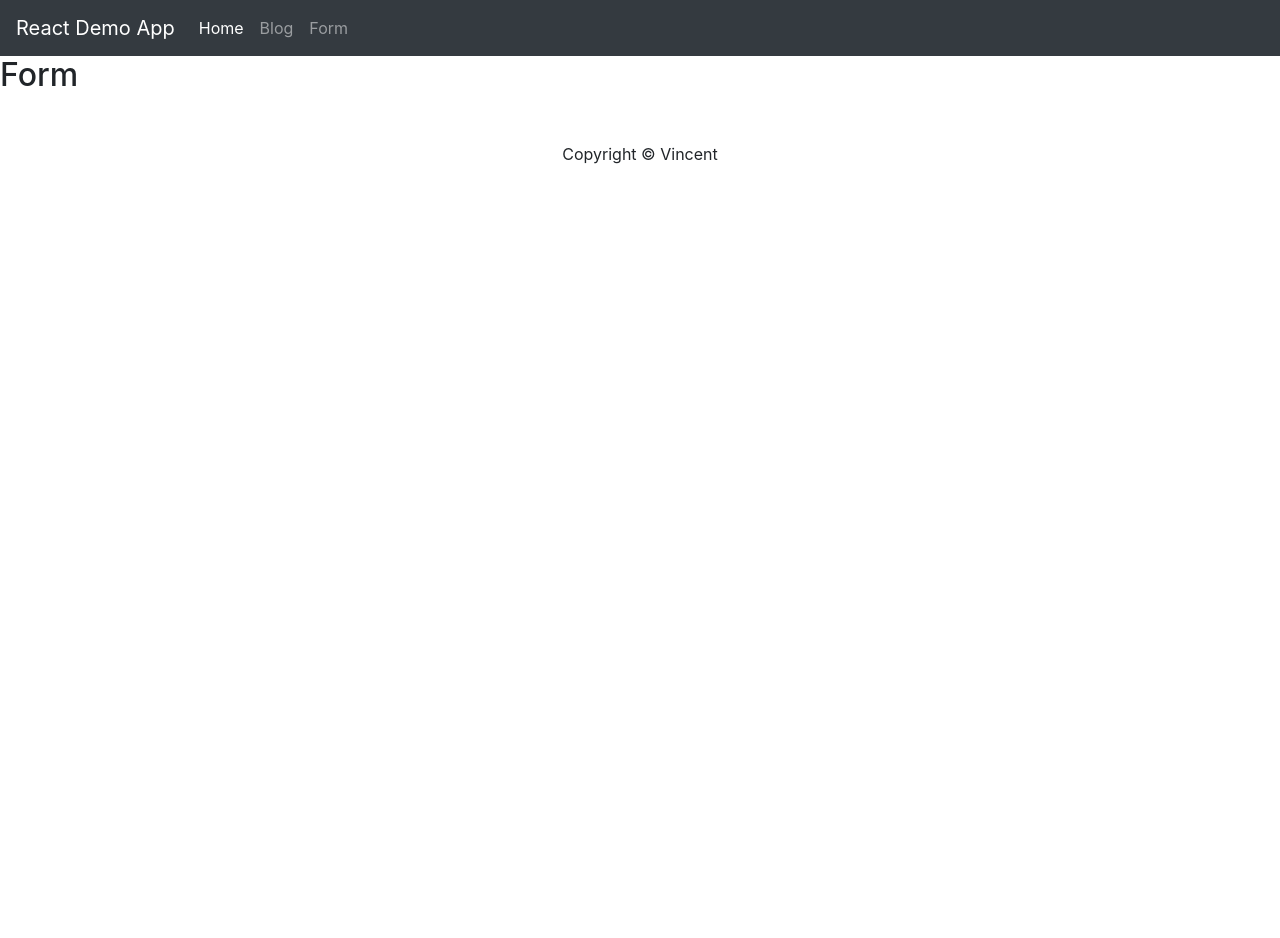
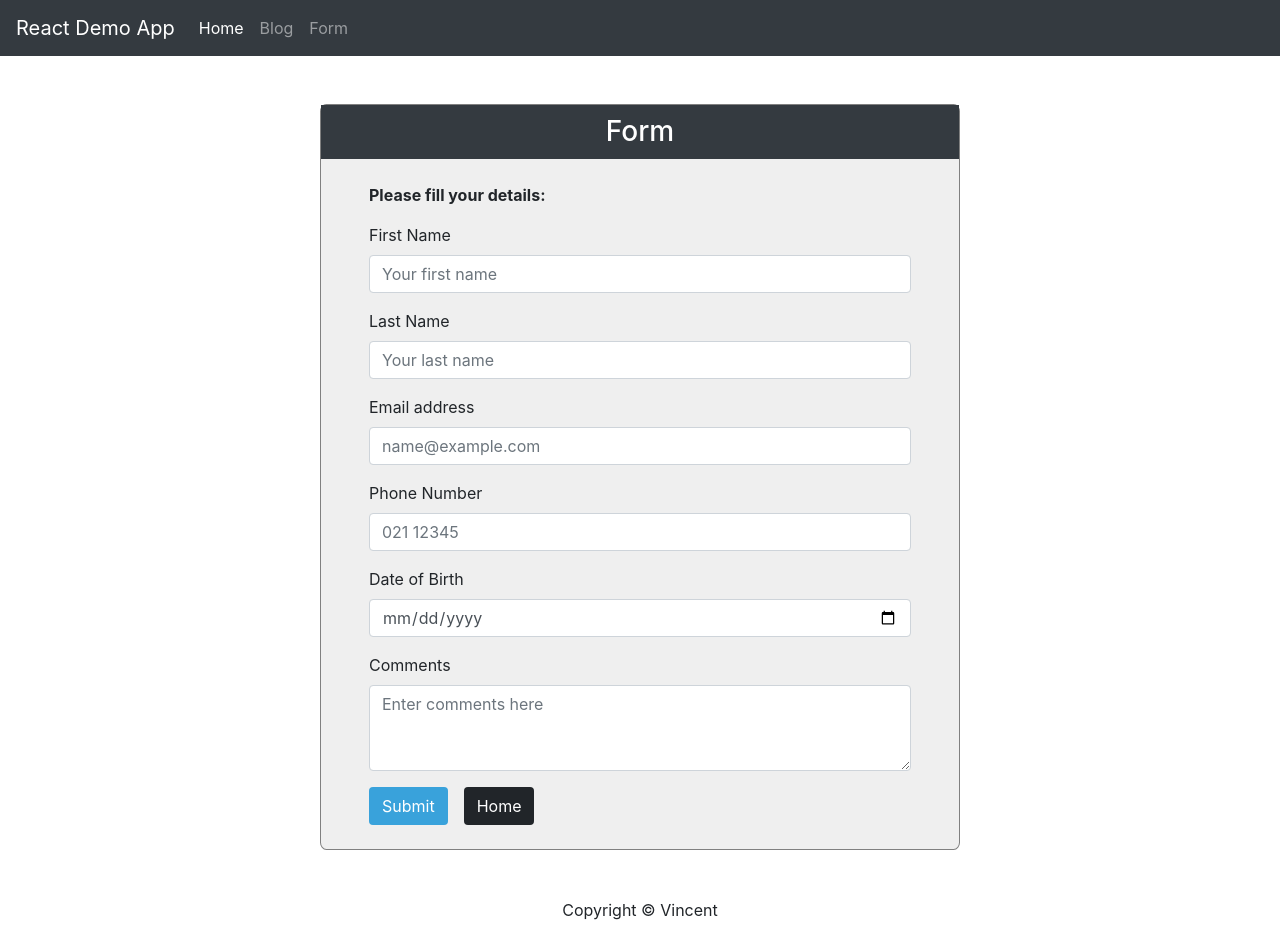
Before and after one commit to Hamsiny/React_Blog_Demo, a React (Create React App) app: page /form in a window 1280 px wide. Before the commit the page ends 800 px from the top, so only its background shows below. Built offline with nearby package versions, Linux system fonts and the light colour scheme.

Commit message:
update form details

```diff
--- a/src/Pages/BlogDetail/BlogDetail.css
+++ b/src/Pages/BlogDetail/BlogDetail.css
@@ -15,11 +15,14 @@
     line-height: 1.5;
     border-radius: 0.25rem;
     transition: color 0.15s ease-in-out, background-color 0.15s ease-in-out, border-color 0.15s ease-in-out, box-shadow 0.15s ease-in-out;
-    background-color: #212529;
     color: white;
 }
 
-.btnn:hover {
+.black {
+    background-color: #212529;
+}
+
+.black:hover {
     background-color: black;
     color: white;
 }
--- a/src/Pages/BlogDetail/BlogDetail.jsx
+++ b/src/Pages/BlogDetail/BlogDetail.jsx
@@ -27,8 +27,8 @@ const BlogDetail = () => {
             <h4 className='mt-4 title'>{data.title}</h4>
             <h5 className='mt-3'>Blog Id: {data.id}</h5>
             <p className='mt-3 mb-5'>{data.body}</p>
-            <Link to='/blogs'><button className='btnn mr-3'>Back to Blog</button></Link>
-            <Link to='/'><button className='btnn'>Home</button></Link>
+            <Link to='/blogs'><button className='btnn black mr-3'>Back to Blog</button></Link>
+            <Link to='/'><button className='btnn black'>Home</button></Link>
 
         </div>
     )
--- /dev/null
+++ b/src/Pages/Form/Form.css
@@ -0,0 +1,19 @@
+.wform {
+    /* padding: 10px; */
+    margin-left: 25%;
+    margin-right: 25%;
+    border: grey 0.5px solid;
+    border-radius: 1%;
+    background-color: #EFEFEF;
+}
+
+.formtitle {
+    background-color: #343a40;
+    color: white;
+    padding: 10px;
+    text-align: center;
+}
+
+.blue {
+    background-color: #39A2DB;
+}
--- a/src/Pages/Form/Form.jsx
+++ b/src/Pages/Form/Form.jsx
@@ -1,10 +1,44 @@
 import React from 'react'
+import { Link } from 'react-router-dom'
+import './Form.css'
 
 const Form = () => {
     return (
-        <div>
-            <h2>Form</h2>
-        </div>
+        <>
+            <div className="mt-5 wform">
+                <h3 className='formtitle'>Form</h3>
+                <form className='mt-4 mx-5 mb-4'>
+                    <p><strong>Please fill your details:</strong></p>
+                    <div className="form-group">
+                        <label for="exampleFormControlInput1">First Name</label>
+                        <input type="text" className="form-control" id="exampleFormControlInput1" placeholder="Your first name"/>
+                    </div>
+                    <div className="form-group">
+                        <label for="exampleFormControlInput1">Last Name</label>
+                        <input type="text" className="form-control" id="exampleFormControlInput1" placeholder="Your last name"/>
+                    </div>
+                    <div className="form-group">
+                        <label for="exampleFormControlInput1">Email address</label>
+                        <input type="email" className="form-control" id="exampleFormControlInput1" placeholder="name@example.com"/>
+                    </div>
+                    <div className="form-group">
+                        <label for="exampleFormControlInput1">Phone Number</label>
+                        <input type="phone" className="form-control" id="exampleFormControlInput1" placeholder="021 12345"/>
+                    </div>
+                    <div className="form-group">
+                        <label for="exampleFormControlInput1">Date of Birth</label>
+                        <input type="date" className="form-control" id="exampleFormControlInput1"/>
+                    </div>
+                    <div className="form-group">
+                        <label for="exampleFormControlTextarea1">Comments</label>
+                        <textarea className="form-control" id="exampleFormControlTextarea1" rows="3" placeholder="Enter comments here"></textarea>
+                    </div>
+                    <button className='btnn blue mr-3' type='submit'>Submit</button>
+                    <Link to='/'><button className='btnn black'>Home</button></Link>
+                </form>
+            </div>
+
+        </>
     )
 }
 
```
